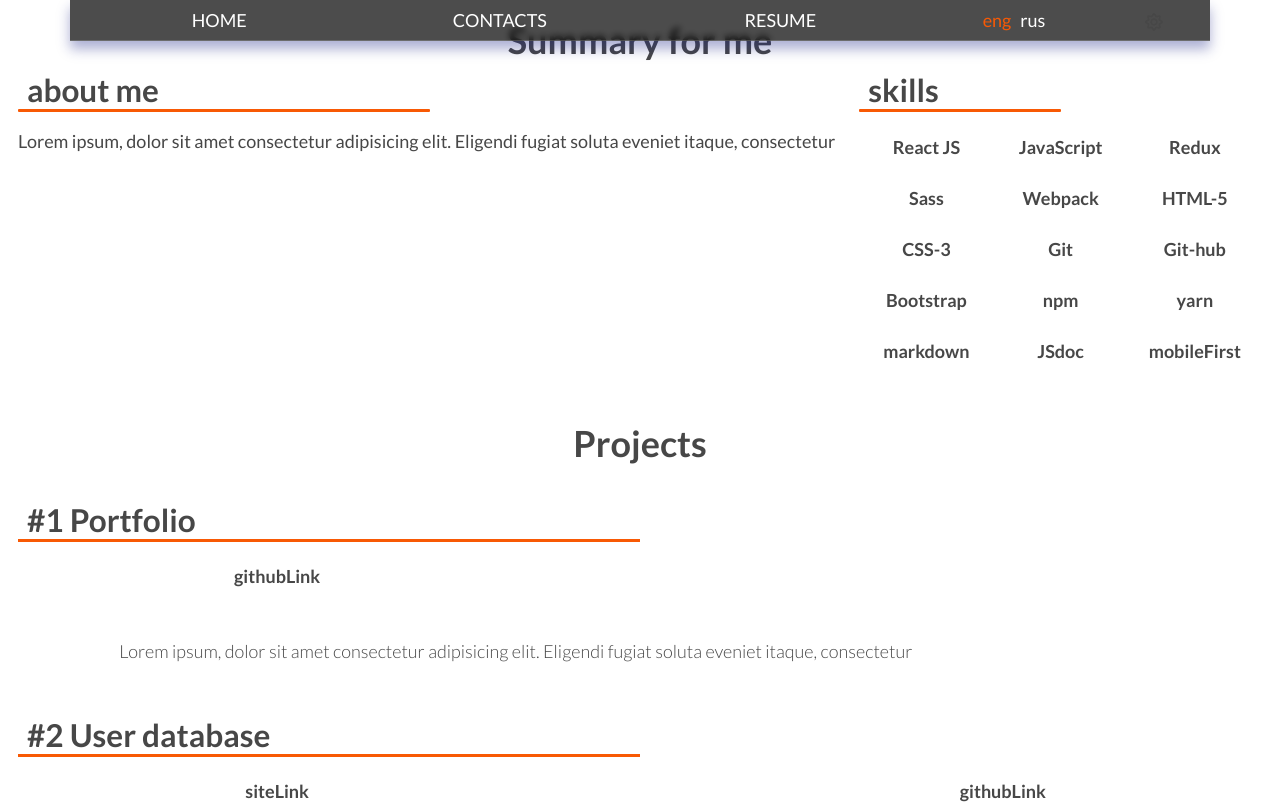
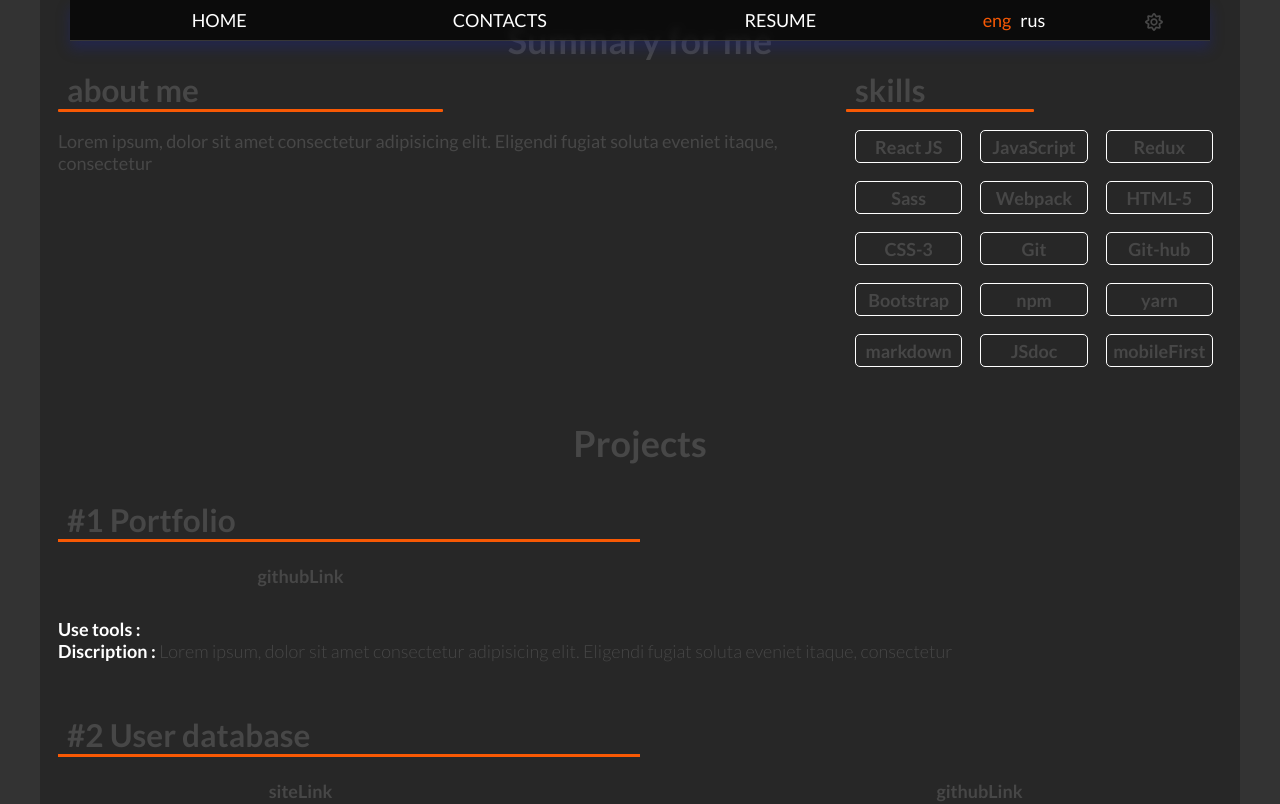
Before and after one commit to webioann/webpack-for-react, a React app: page / in a window 1280 px wide. Shown: the top 804 px of the page. Built offline with nearby package versions, Linux system fonts and the light colour scheme.

Commit message:
import variables for app from Dashboard app

```diff
--- a/src/COMPONENTS/container/container.scss
+++ b/src/COMPONENTS/container/container.scss
@@ -1,21 +1,22 @@
 @import '../vars.scss';
 
 .container-fluid-light{
-    background-color: var(--lt-all-box-bg);
+    background-color: $lt-all-box-bg;
 }
 .container-fluid-dark{
-    background-color: var(--dk-all-box-bg);
+    background-color: $dk-all-box-bg;
 }
 .container-light,
 .container-dark{
     width: 100%;
-    max-width: 1400px;
+    max-width: 1200px;
+    margin: 0 auto;
     position: relative;
     overflow: hidden;
 }
 .container-light{
-    background-color: var(--lt-app);
+    background-color: $lt-app;
 }
 .container-dark{
-    background-color: var(--dk-app);
+    background-color: $dk-app;
 }
--- a/src/COMPONENTS/vars.scss
+++ b/src/COMPONENTS/vars.scss
@@ -22,6 +22,35 @@
 $gut-3: 1rem;
 $gut-4: calc(1rem * 1.5);
 $gut-5: calc(1rem * 3);
+$text-dark: #212529;
+$text-light: #ffffff;
+$text-carrot: #f85904;
+
+$bg-light: #ffffff;
+$bg-dark: #252526;
+$bg-hover: rgba(0,0,0,0.1);
+$bg-active: rgba(0,0,0,0.2);
+
+/* Light Theme Colors*/
+$lt-fluid: #ffffff;
+$lt-app: #e2e2e2;
+$lt-all-box-bg: #ffffff;
+$lt-all-box-text: #252526;
+$lt-hover: rgba(0,0,0,0.1);
+$lt-active: rgba(0,0,0,0.2);
+$lt-contr: #f85904;
+$lt-box-shadow: 0px 0px 15px -8px rgba(0,0,0,0.94);
+$lt-user-hover: rgba(255,255,255,0.6);
+/* Dark Theme Colors*/
+$dk-fluid: #333333;
+$dk-app: #272727;
+$dk-all-box-bg: #333333;
+$dk-all-box-text: #f1f3f4;
+$dk-hover: rgba(255,255,255,0.1);
+$dk-active: rgba(255,255,255,0.2);
+$dk-contr: #f85904;
+$dk-box-shadow: 0px 0px 15px -8px rgba(255,255,255,0.94);
+$dk-user-hover: rgba(255,255,255,0.2);
 
 /*==========================TOTALL STYLES=====================*/
 
```
